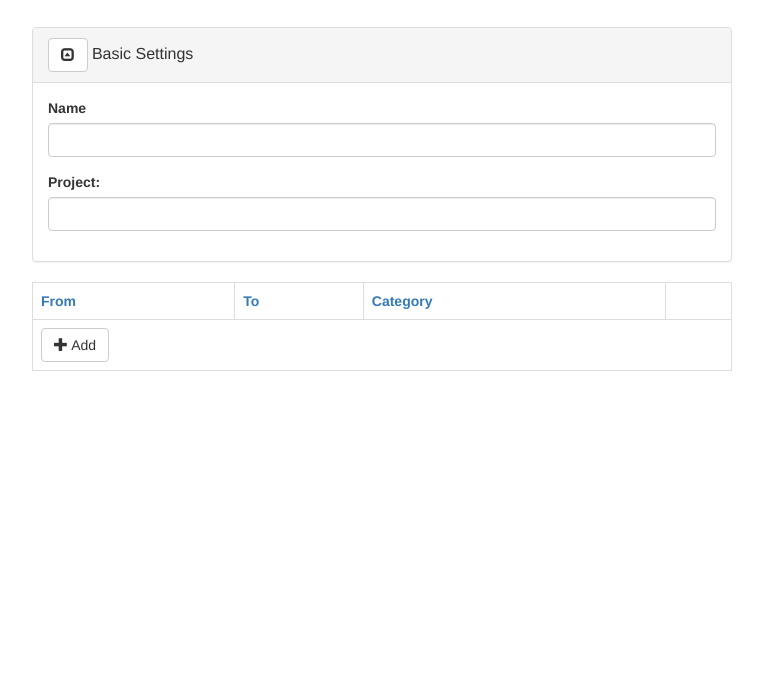
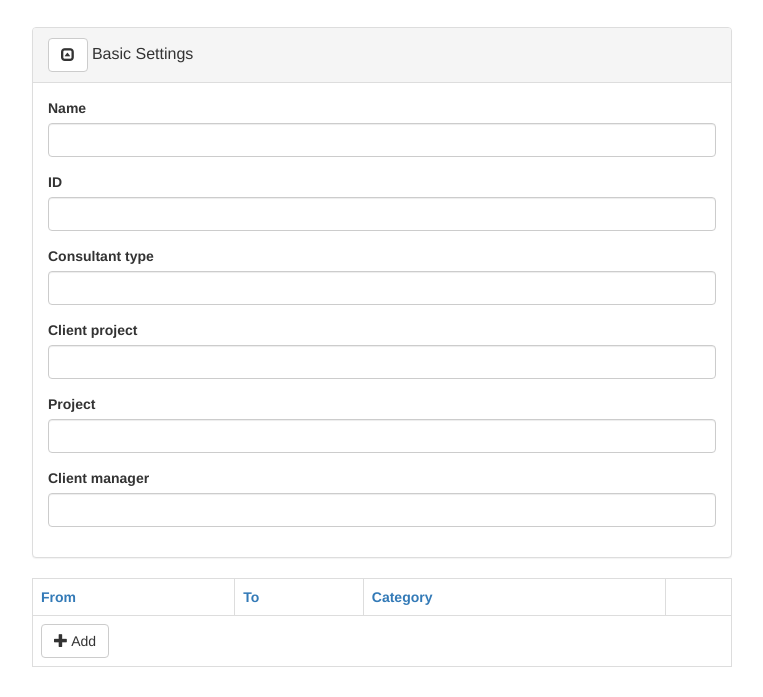
Before and after one commit to suthemeny/szabi, a website: page app/index.html in a window 1280 px wide. Shown: the part 83-780 px from the top of the page, without its empty margins (258-1021 px from the left). Drawn offline with nearby package versions, Linux system fonts and the light colour scheme; some packages are replaced by stand-ins of ours; files that its build step writes are made by us from their sources; a script that the page names is missing.

Commit message:
basic settings

```diff
--- a/app/views/main.html
+++ b/app/views/main.html
@@ -9,11 +9,27 @@
         <form role="form">
             <div class="form-group">
                 <label for="name">Name</label>
-                <input id="name" type="text" class="form-control"/>
+                <input id="name" type="text" class="form-control" ng-model="$storage.employee.fullName" required/>
             </div>
             <div class="form-group">
-                <label for="project">Project:</label>
-                <input id="project" type="text" class="form-control"/>
+                <label for="id">ID</label>
+                <input id="id" type="number" class="form-control" ng-model="$storage.employee.id" required/>
+            </div>
+            <div class="form-group">
+                <label for="consType">Consultant type</label>
+                <input id="consType" type="text" class="form-control" ng-model="$storage.employee.type" required/>
+            </div>
+            <div class="form-group">
+                <label for="clientProj">Client project</label>
+                <input id="clientProj" type="text" class="form-control" ng-model="$storage.employee.clientProject" required/>
+            </div>
+            <div class="form-group">
+                <label for="project">Project</label>
+                <input id="project" type="text" class="form-control" ng-model="$storage.employee.project" required/>
+            </div>
+            <div class="form-group">
+                <label for="clientMgr">Client manager</label>
+                <input id="clientMgr" type="text" class="form-control" ng-model="$storage.employee.clientManager" required/>
             </div>
         </form>
     </div>
```
